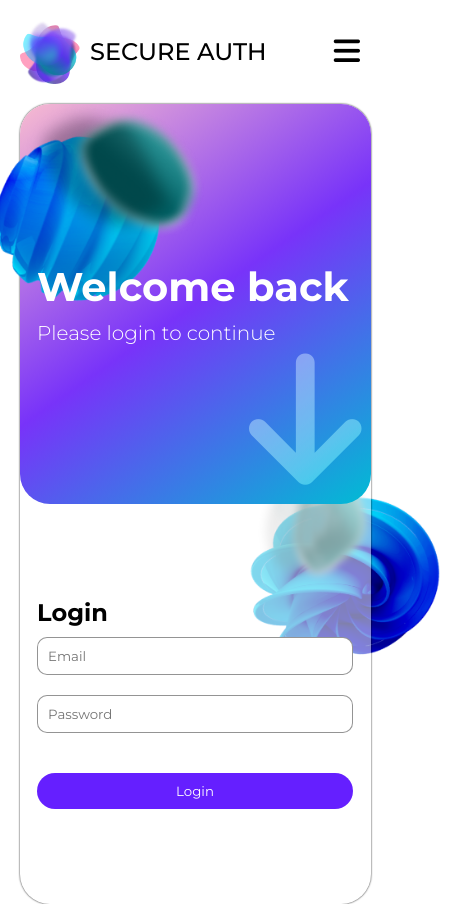
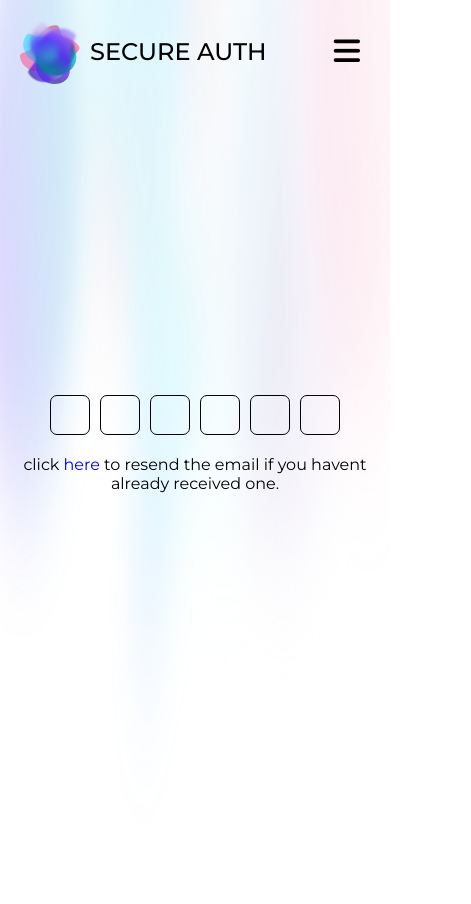
Before and after one commit to DOSSA-HASAN/secure-auth, a React (Vite) app in the folder client/secure-auth/: page / in a window 390 px wide. Shown: the whole page, 471 px wide, since content can reach past the window. After the commit the page ends 848 px from the top, so only its background shows below. Built offline with nearby package versions, Linux system fonts and the light colour scheme.

Commit message:
verify email component + responsive

```diff
--- a/client/secure-auth/src/App.jsx
+++ b/client/secure-auth/src/App.jsx
@@ -3,6 +3,7 @@ import Navbar from './components/navbar/Navbar'
 import { BrowserRouter, Routes } from 'react-router-dom'
 import Register from './components/register/Register'
 import Login from './components/login/Login'
+import VerifyEmail from './components/verifyEmail/VerifyEmail'
 
 function App() {
   return (
@@ -10,7 +11,8 @@ function App() {
       <BrowserRouter>
           <Navbar />
           {/* <Register /> */}
-          <Login />
+          {/* <Login /> */}
+          <VerifyEmail />
         <Routes>
         </Routes>
       </BrowserRouter>
--- /dev/null
+++ b/client/secure-auth/src/components/verifyEmail/VerifyEmail.jsx
@@ -0,0 +1,65 @@
+import React, { useRef, useState } from 'react'
+import "./verifyemail.scss"
+
+function VerifyEmail() {
+
+    const [otpValues, setOtpValues] = useState(new Array(6).fill(""))
+    const inputRefs = useRef([])
+
+    const handleOtpInput = (e, index) => {
+        const value = e.target.value
+        if (/^[0-9]$/.test(value) || value == "") {
+            const newOtpvalue = [...otpValues]
+            newOtpvalue[index] = value
+            setOtpValues(newOtpvalue)
+
+            if (value !== "" && index < 6) {
+                inputRefs.current[index + 1].focus()
+            }
+        }
+    }
+
+    const handleKeyDown = (e, index) => {
+        if (e.key === "Backspace") {
+            const newOtpValues = [...otpValues]
+            newOtpValues[index] = ""
+            setOtpValues(newOtpValues)
+
+            if (index > 0) {
+                inputRefs.current[index - 1].focus()
+            }
+        }
+    }
+
+    const handleResendOtp = () => { }
+
+    return (
+        <section className='verify-email-section'>
+            <div className="bg-deco">
+                <img src="/bg-gradient-deco.png" alt="" />
+            </div>
+            <main className='main-verify-cont'>
+                <div className="input-cont">
+                    {otpValues.map((value, index) => (
+                        <input
+                            key={index}
+                            type='number'
+                            className='box'
+                            value={value}
+                            onChange={(e) => handleOtpInput(e, index)}
+                            onKeyDown={(e) => handleKeyDown(e, index)}
+                            ref={(el) => inputRefs.current[index] = el}
+                            maxLength={1}
+                        />
+                    ))}
+                </div>
+                <div className="resend-email-cont">
+                    <p>click <span onClick={handleResendOtp}>here</span> to resend the email if you havent already received one.</p>
+                </div>
+            </main>
+
+        </section>
+    )
+}
+
+export default VerifyEmail
--- /dev/null
+++ b/client/secure-auth/src/components/verifyEmail/verifyemail.scss
@@ -0,0 +1,76 @@
+@import "../../responsive.scss";
+
+.verify-email-section {
+    @include flexCenter;
+    flex-direction: column;
+    height: 80vh;
+
+    .bg-deco {
+        position: absolute;
+        width: 100%;
+        height: 100%;
+        top: 0;
+        z-index: -100;
+
+        img {
+            width: 100%;
+            height: 100%;
+        }
+    }
+
+    .main-verify-cont {
+        @include flexCenter;
+        flex-direction: column;
+        width: 100%;
+
+        .input-cont {
+            @include flexCenter;
+            width: 100%;
+
+            .box {
+                width: 60px;
+                height: 60px;
+                border: 1px solid;
+                border-radius: 10px;
+                margin: 0 30px;
+                background-color: transparent;
+                text-align: center;
+                font-size: 20px;
+                font-weight: 700;
+                margin-bottom: 10px;
+
+                @include tab {
+                    width: 50px;
+                    height: 50px;
+                    margin: 20px;
+                }
+
+                @include md {
+                    width: 40px;
+                    height: 40px;
+                    margin: 5px;
+                    border-radius: 7px;
+                    margin-bottom: 20px;
+                }
+
+                &::-webkit-inner-spin-button {
+                    appearance: none;
+                }
+            }
+        }
+
+        .resend-email-cont {
+            width: 97%;
+            text-align: center;
+
+            span {
+                color: blue;
+
+                &:hover {
+                    cursor: pointer;
+                }
+            }
+        }
+    }
+
+}
```
Also changed, not shown: client/secure-auth/public/bg-gradient-deco.png (added).
